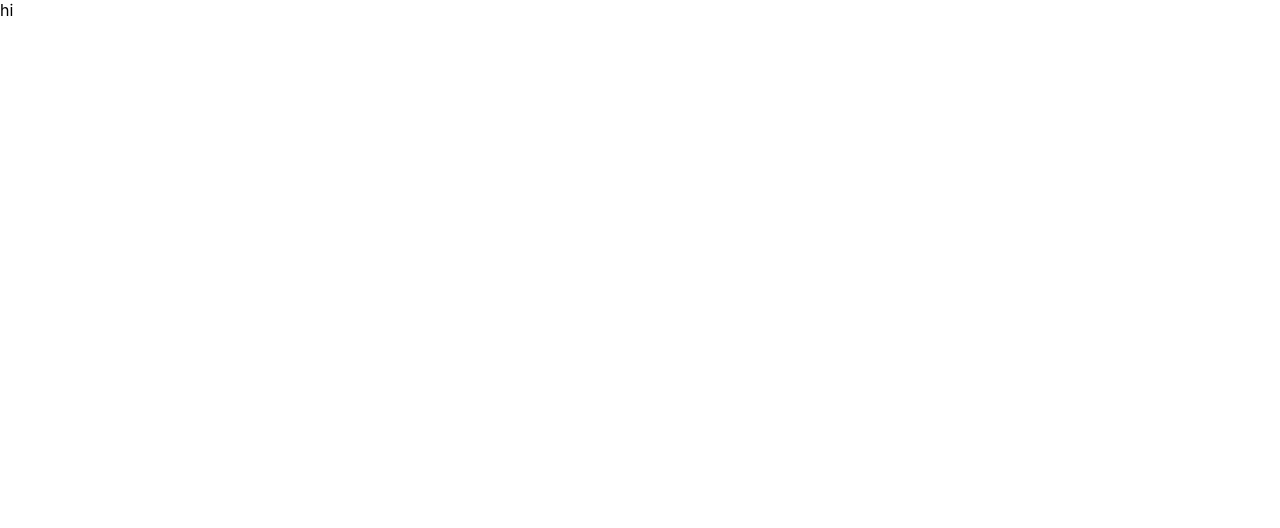
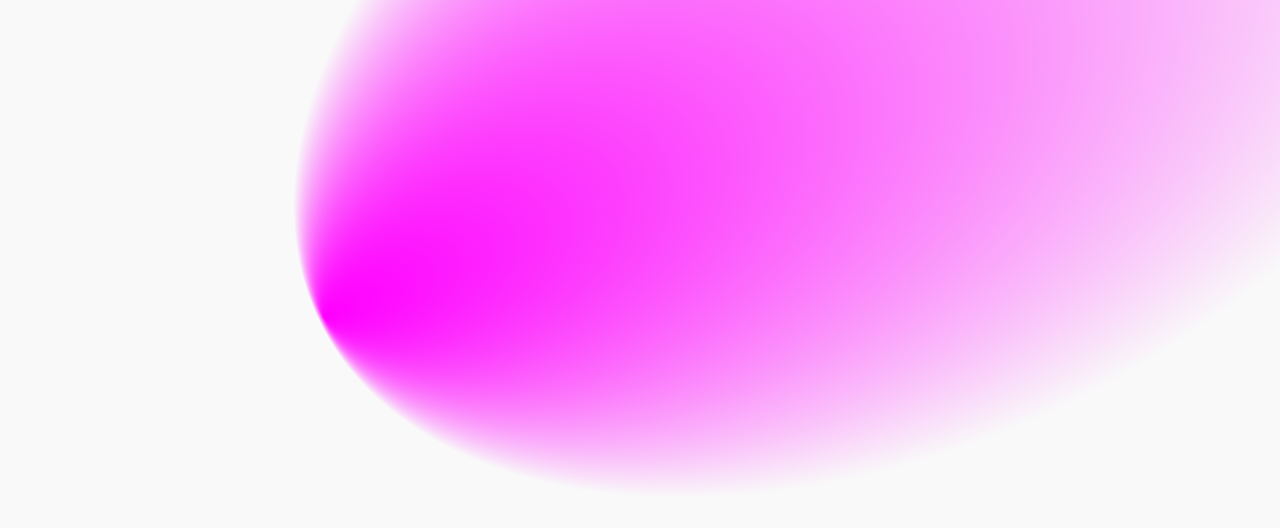
Before and after one commit to dnitecki/personal-website-ui, a React (Create React App) app: page / in a window 1280 px wide. Shown: the top 528 px of the page. Built offline with nearby package versions, Linux system fonts and the light colour scheme; the HTML template or start-up script is replaced by a standard one.

Commit message:
background

```diff
--- a/src/App.scss
+++ b/src/App.scss
@@ -50,10 +50,13 @@
   background-color: var(--white);
   height: 100vh;
   width: 100vw;
+  overflow-y: auto;
+  overflow-x: hidden;
+  overflow: overlay;
 }
-.app-container {
+.bg-wrap {
   display: flex;
   height: 100%;
   width: 100%;
-  overflow: hidden;
+  background-color: var(--bgColor);
 }
--- a/src/App.tsx
+++ b/src/App.tsx
@@ -1,10 +1,11 @@
 import React from "react";
 import "./App.scss";
+import BackgroundLight from "./components/backgroundLight/BackgroundLight";
 
 function App() {
   return (
     <div className="app">
-      <div className="app-container">hi</div>
+      <BackgroundLight />
     </div>
   );
 }
--- /dev/null
+++ b/src/components/backgroundLight/BackgroundLight.tsx
@@ -0,0 +1,201 @@
+import React from "react";
+
+export default function BackgroundLight() {
+  return (
+    <div className="bg-wrap">
+      <svg height="100%" width="100%">
+        <defs>
+          <radialGradient
+            id="Gradient1"
+            cx="50%"
+            cy="50%"
+            fx="0.441602%"
+            fy="50%"
+            r=".5"
+          >
+            <animate
+              attributeName="fx"
+              dur="68s"
+              values="0%;3%;0%"
+              repeatCount="indefinite"
+            ></animate>
+            <stop offset="0%" stopColor="rgba(255, 0, 255, 1)"></stop>
+            <stop offset="100%" stopColor="rgba(255, 0, 255, 0)"></stop>
+          </radialGradient>
+          <radialGradient
+            id="Gradient2"
+            cx="50%"
+            cy="50%"
+            fx="2.68147%"
+            fy="50%"
+            r=".5"
+          >
+            <animate
+              attributeName="fx"
+              dur="47s"
+              values="0%;3%;0%"
+              repeatCount="indefinite"
+            ></animate>
+            <stop offset="0%" stopColor="rgba(255, 255, 0, 1)"></stop>
+            <stop offset="100%" stopColor="rgba(255, 255, 0, 0)"></stop>
+          </radialGradient>
+          <radialGradient
+            id="Gradient3"
+            cx="50%"
+            cy="50%"
+            fx="0.836536%"
+            fy="50%"
+            r=".5"
+          >
+            <animate
+              attributeName="fx"
+              dur="43s"
+              values="0%;3%;0%"
+              repeatCount="indefinite"
+            ></animate>
+            <stop offset="0%" stopColor="rgba(0, 255, 255, 1)"></stop>
+            <stop offset="100%" stopColor="rgba(0, 255, 255, 0)"></stop>
+          </radialGradient>
+          <radialGradient
+            id="Gradient4"
+            cx="50%"
+            cy="50%"
+            fx="4.56417%"
+            fy="50%"
+            r=".5"
+          >
+            <animate
+              attributeName="fx"
+              dur="46s"
+              values="0%;5%;0%"
+              repeatCount="indefinite"
+            ></animate>
+            <stop offset="0%" stopColor="rgba(0, 255, 0, 1)"></stop>
+            <stop offset="100%" stopColor="rgba(0, 255, 0, 0)"></stop>
+          </radialGradient>
+          <radialGradient
+            id="Gradient5"
+            cx="50%"
+            cy="50%"
+            fx="2.65405%"
+            fy="50%"
+            r=".5"
+          >
+            <animate
+              attributeName="fx"
+              dur="49s"
+              values="0%;5%;0%"
+              repeatCount="indefinite"
+            ></animate>
+            <stop offset="0%" stopColor="rgba(0,0,255, 1)"></stop>
+            <stop offset="100%" stopColor="rgba(0,0,255, 0)"></stop>
+          </radialGradient>
+          <radialGradient
+            id="Gradient6"
+            cx="50%"
+            cy="50%"
+            fx="0.981338%"
+            fy="50%"
+            r=".5"
+          >
+            <animate
+              attributeName="fx"
+              dur="51s"
+              values="0%;5%;0%"
+              repeatCount="indefinite"
+            ></animate>
+            <stop offset="0%" stopColor="rgba(255,0,0, 1)"></stop>
+            <stop offset="100%" stopColor="rgba(255,0,0, 0)"></stop>
+          </radialGradient>
+        </defs>
+        <rect
+          x="13.744%"
+          y="1.18473%"
+          width="100%"
+          height="100%"
+          fill="url(#Gradient1)"
+          transform="rotate(334.41 50 50)"
+        >
+          <animate
+            attributeName="x"
+            dur="56s"
+            values="25%;0%;25%"
+            repeatCount="indefinite"
+          ></animate>
+          <animate
+            attributeName="y"
+            dur="42s"
+            values="0%;25%;0%"
+            repeatCount="indefinite"
+          ></animate>
+          <animateTransform
+            attributeName="transform"
+            type="rotate"
+            from="0 50 50"
+            to="360 50 50"
+            dur="14s"
+            repeatCount="indefinite"
+          ></animateTransform>
+        </rect>
+        <rect
+          x="-2.17916%"
+          y="35.4267%"
+          width="100%"
+          height="100%"
+          fill="url(#Gradient2)"
+          transform="rotate(255.072 50 50)"
+        >
+          <animate
+            attributeName="x"
+            dur="46s"
+            values="-25%;0%;-25%"
+            repeatCount="indefinite"
+          ></animate>
+          <animate
+            attributeName="y"
+            dur="48s"
+            values="0%;50%;0%"
+            repeatCount="indefinite"
+          ></animate>
+          <animateTransform
+            attributeName="transform"
+            type="rotate"
+            from="0 50 50"
+            to="360 50 50"
+            dur="24s"
+            repeatCount="indefinite"
+          ></animateTransform>
+        </rect>
+        <rect
+          x="9.00483%"
+          y="14.5733%"
+          width="100%"
+          height="100%"
+          fill="url(#Gradient3)"
+          transform="rotate(139.903 50 50)"
+        >
+          <animate
+            attributeName="x"
+            dur="50s"
+            values="0%;25%;0%"
+            repeatCount="indefinite"
+          ></animate>
+          <animate
+            attributeName="y"
+            dur="24s"
+            values="0%;25%;0%"
+            repeatCount="indefinite"
+          ></animate>
+          <animateTransform
+            attributeName="transform"
+            type="rotate"
+            from="360 50 50"
+            to="0 50 50"
+            dur="18s"
+            repeatCount="indefinite"
+          ></animateTransform>
+        </rect>
+      </svg>
+    </div>
+  );
+}
```
